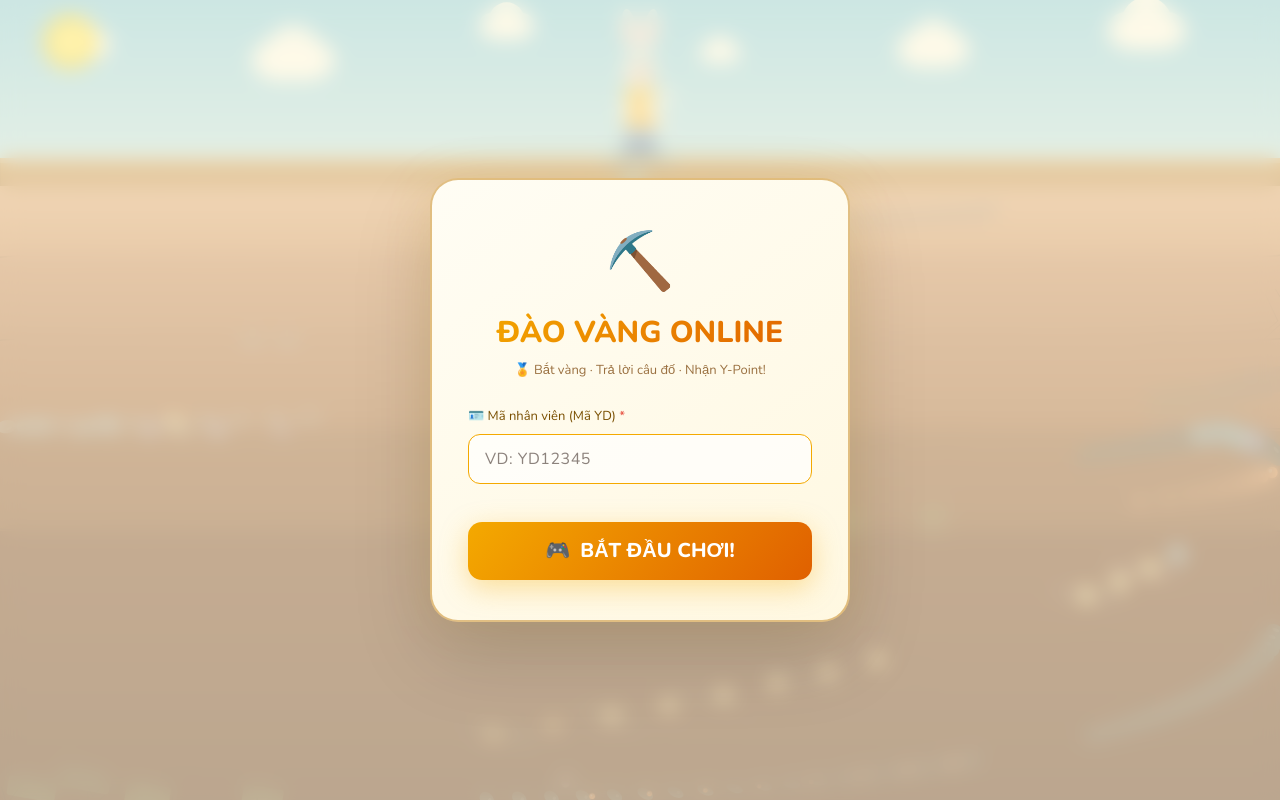
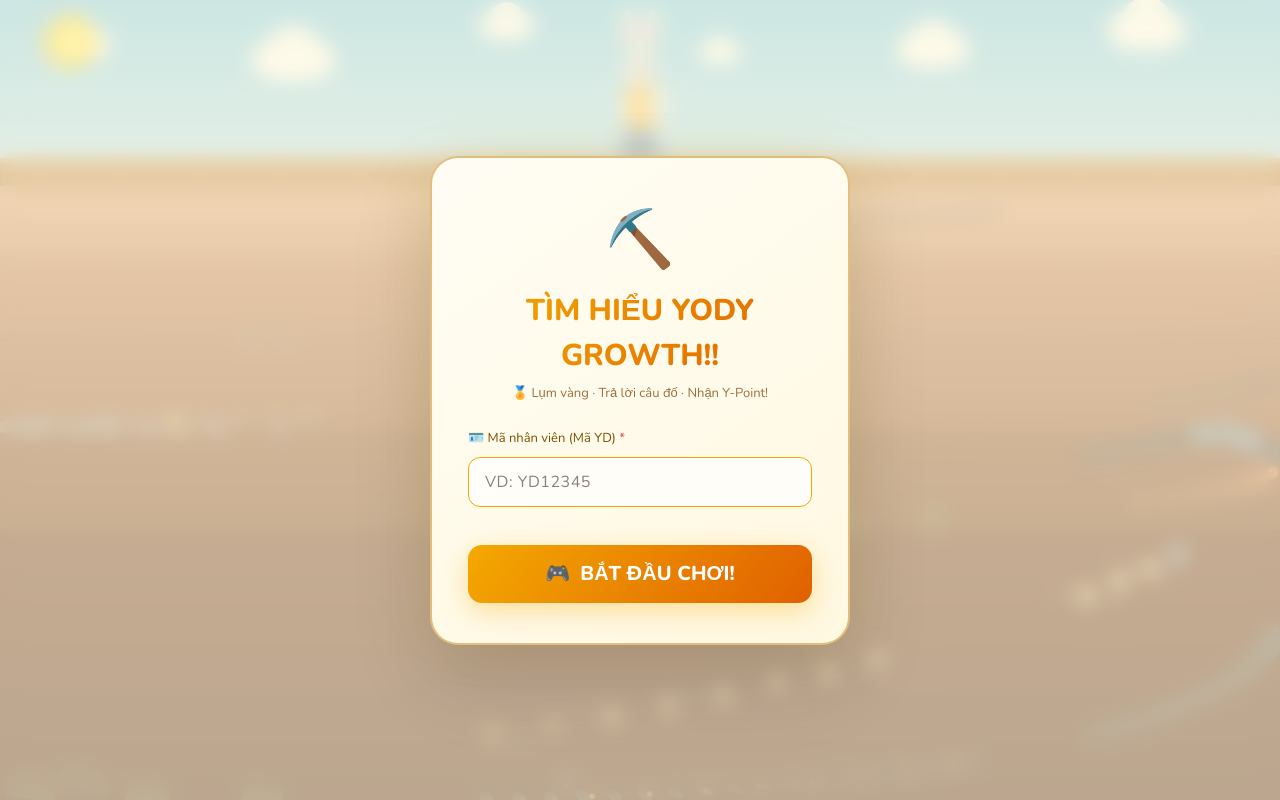
Before and after one commit to BevisNguyen-1624/Daovang, a React (Vite) app: page / in a window 1280 px wide. Built offline with nearby package versions, Linux system fonts and the light colour scheme; the HTML template or start-up script is replaced by a standard one.

Commit message:
Update App.tsx

```diff
--- a/src/App.tsx
+++ b/src/App.tsx
@@ -1032,8 +1032,8 @@
       ov.innerHTML = `
         <div style="background:linear-gradient(145deg,#fffdf4,#fff8e1);border:2px solid rgba(200,140,40,.55);border-radius:28px;padding:40px 36px;max-width:420px;width:93%;box-shadow:0 32px 80px rgba(0,0,0,.15),0 0 50px rgba(255,200,0,.1);text-align:center;">
           <span style="font-size:56px;display:block;margin-bottom:6px;">⛏️</span>
-          <div style="font-size:30px;font-weight:800;background:linear-gradient(130deg,#f4a900,#e06000);-webkit-background-clip:text;-webkit-text-fill-color:transparent;background-clip:text;margin-bottom:6px;">ĐÀO VÀNG ONLINE</div>
-          <div style="color:#9a7040;font-size:13px;margin-bottom:26px;">🏅 Bắt vàng · Trả lời câu đố · Nhận Y-Point!</div>
+          <div style="font-size:30px;font-weight:800;background:linear-gradient(130deg,#f4a900,#e06000);-webkit-background-clip:text;-webkit-text-fill-color:transparent;background-clip:text;margin-bottom:6px;">TÌM HIỂU        YODY GROWTH!!</div>
+          <div style="color:#9a7040;font-size:13px;margin-bottom:26px;">🏅 Lụm vàng · Trả lời câu đố · Nhận Y-Point!</div>
 
           <label style="font-size:13px;color:#7a4f00;margin-bottom:8px;display:block;text-align:left;">🪪 Mã nhân viên (Mã YD) <span style="color:#e74c3c;">*</span></label>
           <input id="ydInp" type="text" placeholder="VD: YD12345" maxlength="20"
```
